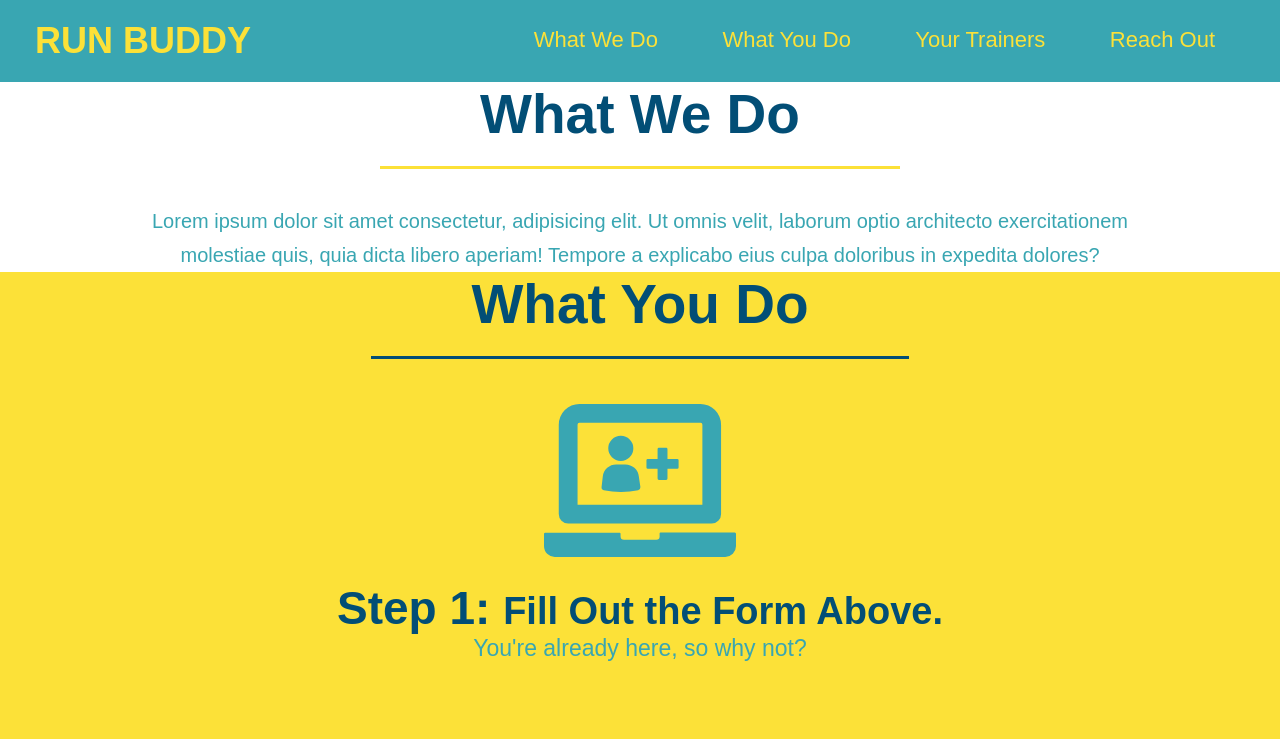
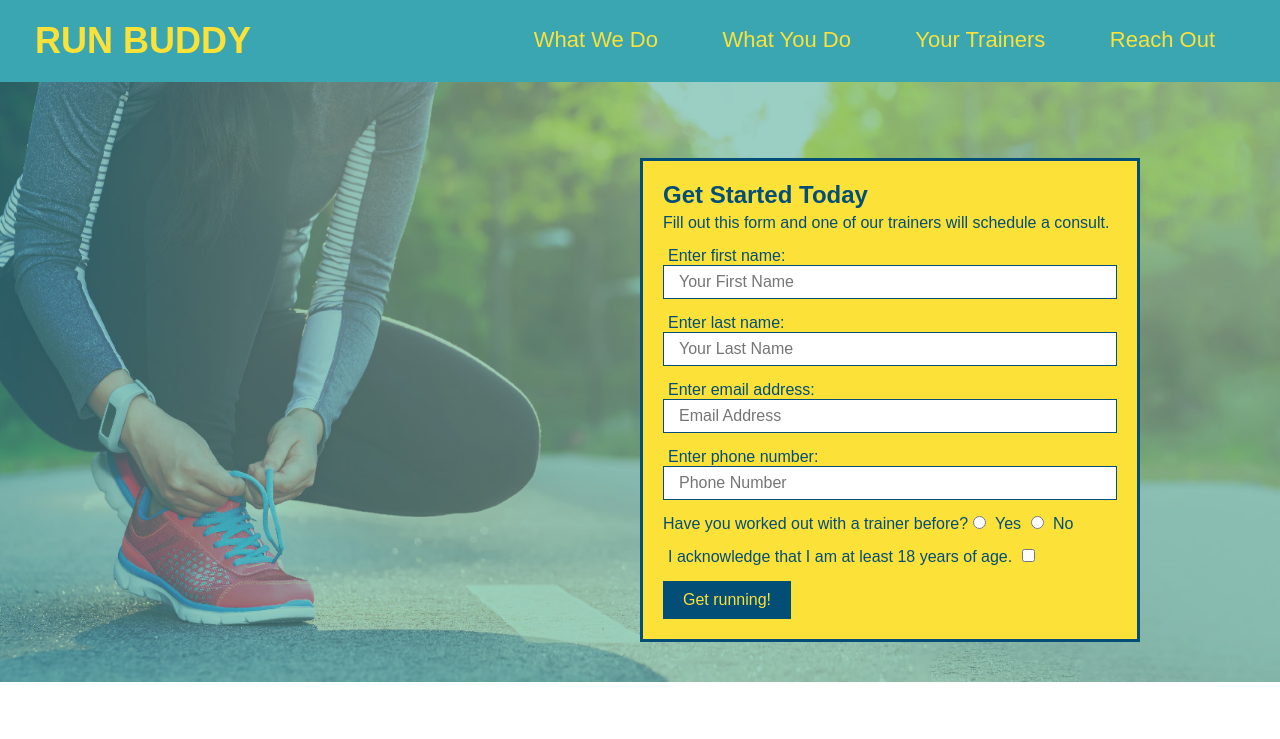
Before and after one commit to meghankbock/run-buddy, a plain HTML site: page index.html in a window 1280 px wide. Shown: the top 739 px of the page. Drawn offline with Linux system fonts and the light colour scheme.

Commit message:
hero updates

```diff
--- a/assets/css/style.css
+++ b/assets/css/style.css
@@ -10,7 +10,7 @@ body{
 }
 
 /* apply stules to <header> */
-header{
+header {
     padding: 20px 35px;
     background-color: #39a6b2;
 }
@@ -78,6 +78,62 @@ footer a {
     margin: 0 auto;
 }
 
+section {
+    padding: 60px;
+}
+
+.hero {
+    background-image: url("../images/hero-bg.jpg");
+    height: 600px;
+    background-size: cover;
+    background-position: center;
+    position: relative;
+}
+
+.hero-form {
+    color: #024e76;
+    background-color: #fce138;
+    padding: 20px;
+    width: 500px;
+    border-style: solid;
+    border-width: 3px;
+    border-color: #024e76;
+    position: absolute;
+    bottom: 40px;
+    right: 140px;
+}
+
+.hero-form h3 {
+    font-size: 24px;
+    margin: 0;
+}
+
+.hero-form p {
+    margin: 5px 0 15px 0;
+}
+
+.form-input {
+    border: 1px solid #024e76;
+    display: block;
+    padding: 7px 15px;
+    font-size: 16px;
+    color: #024e76;
+    width: 100%;
+    margin-bottom: 15px;
+}
+
+.hero-form label {
+    margin: 0 5px;
+}
+
+.hero-form button {
+    color: #fce138;
+    background-color: #024e76;
+    border: none;
+    padding: 10px 20px;
+    font-size: 16px;
+}
+
 .steps {
     text-align: center;
     background: #fce138;
--- a/index.html
+++ b/index.html
@@ -32,7 +32,37 @@
         </nav>
     </header>
     <!-- hero/jumbotron -->
-    <section>
+    <section class="hero">
+        <div class="hero-form">
+            <h3>Get Started Today</h3>
+            <p>Fill out this form and one of our trainers will schedule a consult.</p>
+            <form>
+            <label for="first-name">Enter first name:</label>
+            <input type="text" placeholder="Your First Name" name="first-name" id="first-name" class="form-input" />
+            <label for="last-name">Enter last name:</label>
+            <input type="text" placeholder="Your Last Name" name="last-name" id="last-name" class="form-input" />
+            <label for="email">Enter email address:</label>
+            <input type="email" placeholder="Email Address" name="email" id="email" class="form-input" />
+            <label for="phone">Enter phone number:</label>
+            <input type="tel" placeholder="Phone Number" name="phone" id="phone" class="form-input"/>
+            <p>
+                Have you worked out with a trainer before?
+                <input type="radio" name="trainer-confirm" id="train-yes" />
+                <label for="trainer-yes">Yes</label>
+                <input type="radio" name="trainer-confirm" id="trainer-no" />
+                <label for="trainer-no">No</label>
+            </p>
+            <p>
+                <label for="acknowledgement">
+                    I acknowledge that I am at least 18 years of age.
+                </label>
+                <input type="checkbox" name="acknowledgement" id="acknowledgement" />
+            </p>
+            <button type="submit">
+                Get running!
+            </button>
+        </form>
+        </div>
     </section>
 
     <!-- "what we do" section -->
```
Also changed, not shown: assets/images/hero-bg.jpg (added).
